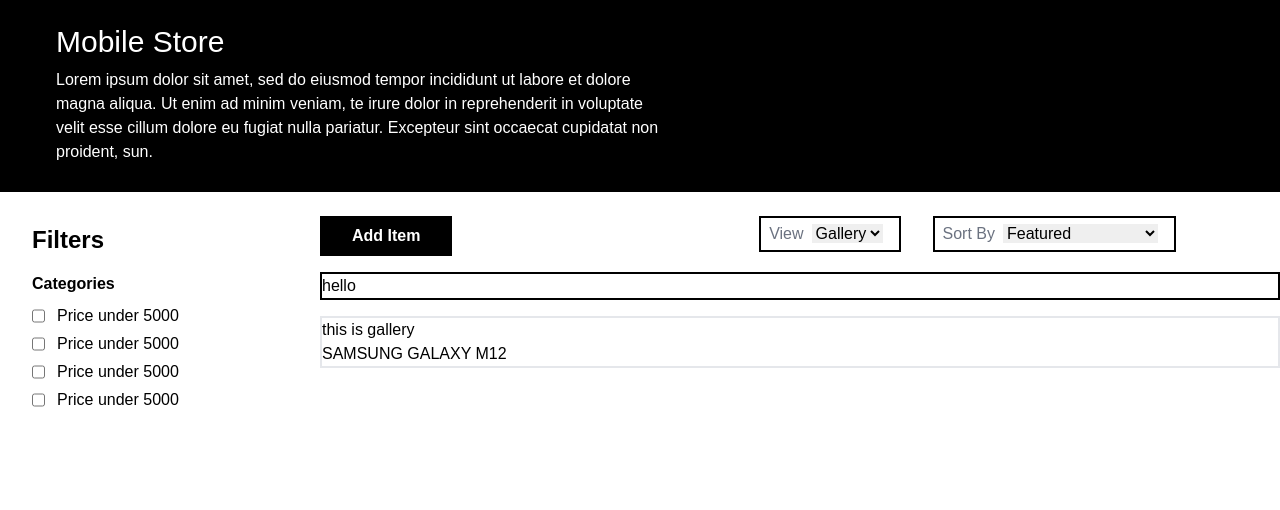
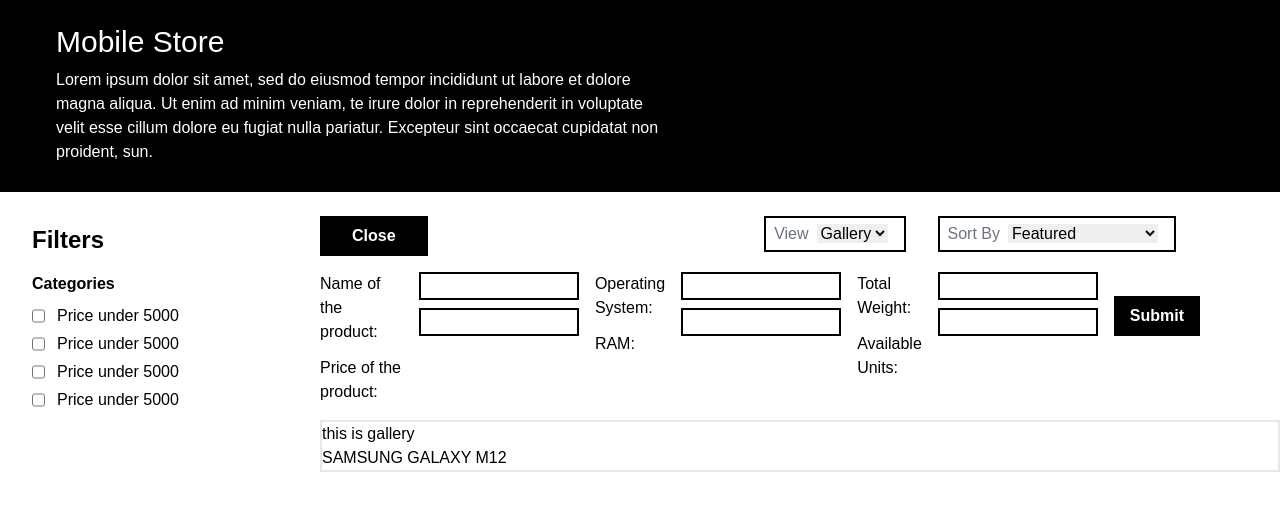
Before and after one commit to Malay-Acharya/Mobile-Inventory, a React (Create React App) app: page / in a window 1280 px wide. Both pictures are taken after a click on the button "Add Item". Shown: the top 510 px of the page. Built offline with nearby package versions, Linux system fonts and the light colour scheme.

Commit message:
change inventory reducer works for adding items to the inventory

```diff
--- a/src/components/AddItem.js
+++ b/src/components/AddItem.js
@@ -7,7 +7,7 @@ export default function AddItem() {
   const [state, changestate] = useState(false);
   return (
     <button  onClick={() => {changestate(!state);dispatch(CHANGECLICK(state))}} className='absolute top-6 left-80 bg-black text-white font-bold px-8 py-2'>
-        Add Item
+        {state === false?(<>Add Item</>):(<>Close</>)}
     </button>
   )
 }
--- a/src/components/AddItemForm.js
+++ b/src/components/AddItemForm.js
@@ -1,9 +1,63 @@
-import React from 'react'
+import React, { useState } from 'react'
+import { useDispatch } from 'react-redux/es/hooks/useDispatch';
+import { ADDITEM } from '../actions';
 
 export default function AddItemForm() {
-  return (
-    <form className='border-black border-2 mb-4'>
-        hello
-    </form>
-  )
+    const [name, changename] = useState("");
+    const [price, changeprice] = useState("");
+    const [os, changeos] = useState("");
+    const [ram, changeram] = useState("");
+    const [units, changeunits] = useState("");
+    const [weight, chagneweight] = useState("");
+    const dispatch = useDispatch();
+    return (
+        <form className='flex w-11/12 gap-4' onSubmit={(e)=>{
+            e.preventDefault();
+            var obj = {
+                "name": name,
+                "price": price,
+                "os": os,
+                "ram": ram,
+                "units": units,
+                "weight": weight,
+                "image": "https://m.media-amazon.com/images/I/717eAvRa5dL._SL1500_.jpg",
+            }
+            dispatch(ADDITEM(obj))
+        }}>
+            <div className='flex'>
+                <div className='pb-4 w-50 flex flex-col gap-3'>
+                    <label className='block pr-4'>Name of the product:</label>
+                    <label className='block pr-4'>Price of the product:</label>
+                </div>
+                <div className='pb-4 w-40 flex flex-col gap-2'>
+                    <input onChange = {(e) =>{changename(e.target.value)}} className='block pl-2 border-2 border-black ' type ="text"></input>
+                    <input onChange = {(e) =>{changeprice(e.target.value)}} className='block pl-2 border-2 border-black ' type ="text"></input>
+                </div>
+            </div>
+            <div className = 'flex'>
+                <div className='pb-4 w-50 flex flex-col gap-3'>
+                    <label className='block pr-4'>Operating System:</label>
+                    <label className='block pr-4'>RAM:</label>
+                </div>
+                <div className='pb-4 w-40 flex flex-col gap-2'>
+                    <input onChange = {(e) =>{changeos(e.target.value)}} className='block pl-2 border-2 border-black ' type ="text"></input>
+                    <input onChange = {(e) =>{changeram(e.target.value)}} className='block pl-2 border-2 border-black ' type ="text"></input>
+                </div>
+            </div>
+            <div className='flex'>
+                <div className='pb-4 w-50 flex flex-col gap-3'>
+                    <label className='block pr-4'>Total Weight:</label>
+                    <label className='block pr-4'>Available Units:</label>
+                </div>
+                <div className='pb-4 w-40 flex flex-col gap-2'>
+                    <input onChange = {(e) =>{chagneweight(e.target.value)}} className='block pl-2 border-2 border-black ' type ="text"></input>
+                    <input onChange = {(e) =>{changeunits(e.target.value)}} className='block pl-2 border-2 border-black ' type ="text"></input>
+                </div>
+            </div>
+            <div className='bg-black h-10 text-white font-bold px-4 py-2 mt-6'>
+                <button>Submit</button>
+            </div>
+
+        </form>
+    )
 }
--- a/src/components/View.js
+++ b/src/components/View.js
@@ -21,7 +21,7 @@ export default function View() {
             <label className='pr-2 text-gray-500'>Sort By</label>
             <select defaultValue="Featured" name="view" className='outline-0 border-6 focus:outline-none cursor-pointer '>
             <option value="Featured">Featured</option>
-            <option value="Lowest">Price: Low to Hight</option>
+            <option value="Lowest">Price: Low to High</option>
             <option value="Highest">Price: High to Low</option>
             </select>
         </form>
--- a/src/reducers/changeinventory.js
+++ b/src/reducers/changeinventory.js
@@ -1,12 +1,12 @@
 const initialState = [{
-    id:"1",
-    name:"SAMSUNG GALAXY M12",
-    price:"10,499",
-    inventory:"",
-    os:"Android",
-    ram:"4GB",
-    weight:"221g",
-    image:"https://m.media-amazon.com/images/I/717eAvRa5dL._SL1500_.jpg",
+    "id":"1",
+    "name":"SAMSUNG GALAXY M12",
+    "price":"10,499",
+    "units":"",
+    "os":"Android",
+    "ram":"4GB",
+    "weight":"221g",
+    "image":"https://m.media-amazon.com/images/I/717eAvRa5dL._SL1500_.jpg",
 }];
 
 const changeinventory = (state = initialState, action) => {
@@ -14,8 +14,8 @@ const changeinventory = (state = initialState, action) => {
     switch (action.type) {
         case "ADDITEM":
             var i = state.length;
-            action.payload.item["id"] = i;
-            state.push(action.payload.item);
+            action.payload["id"] = i+1;
+            state.push(action.payload);
             return [...state];
         default:
             return state;
```
